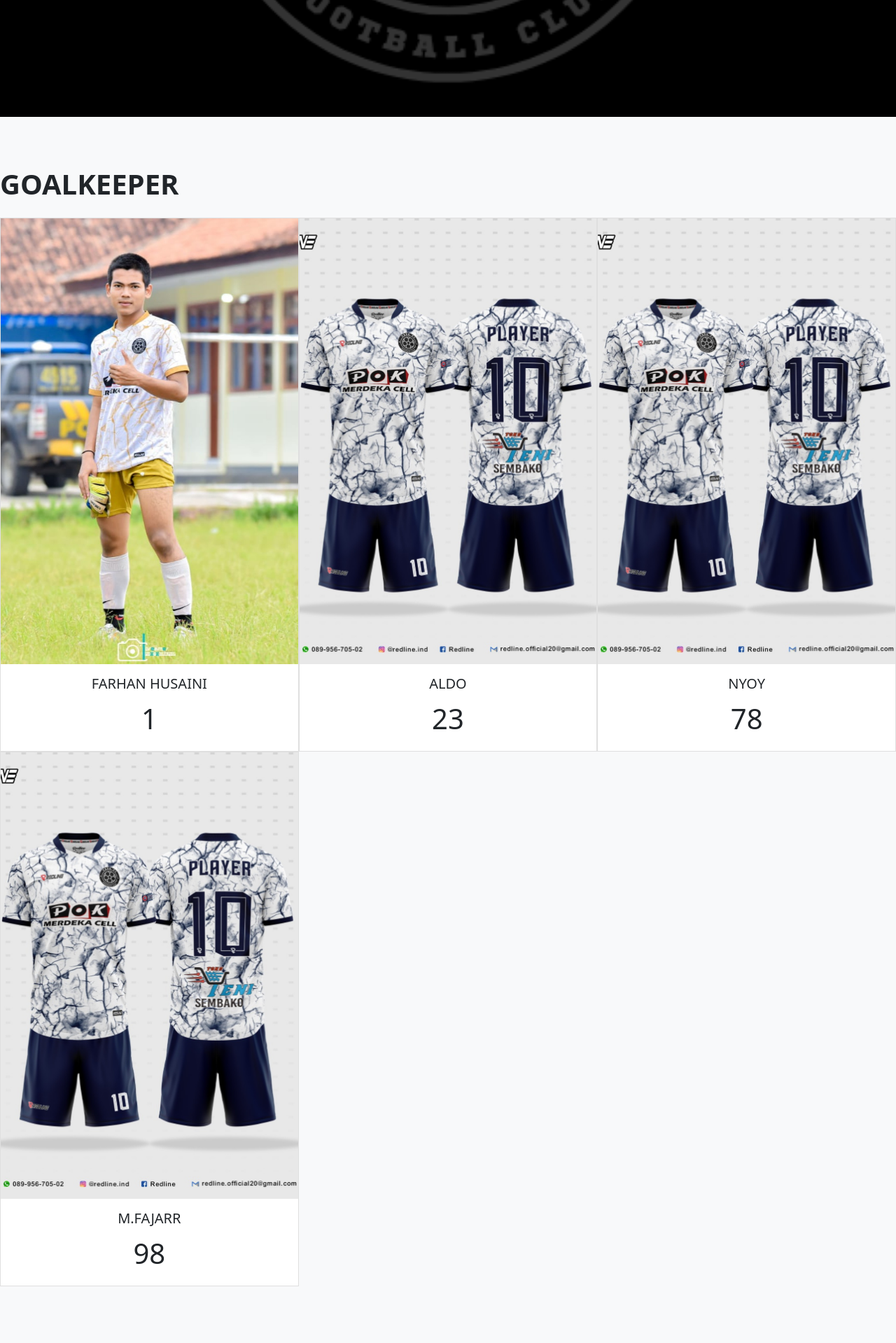
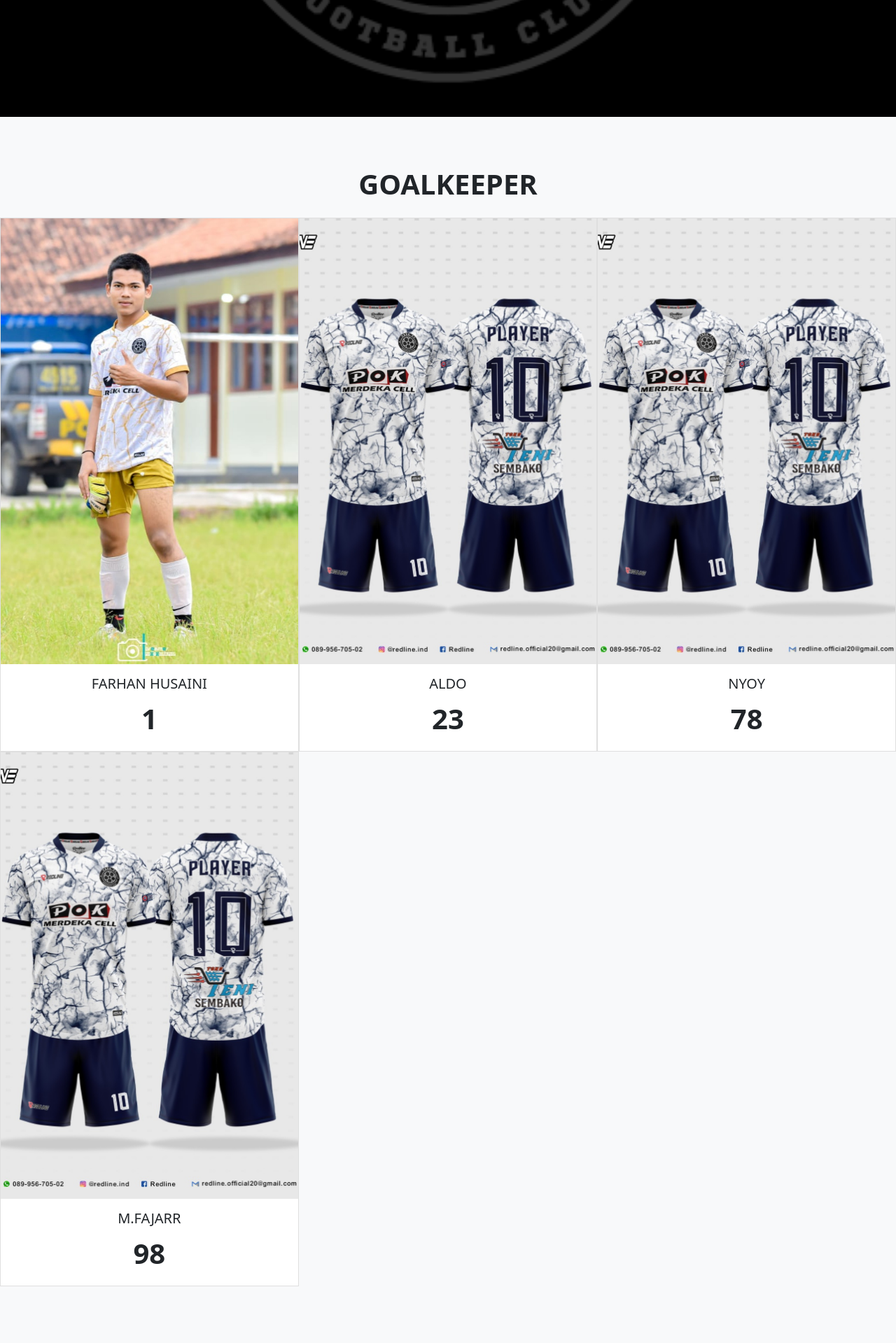
Before and after one commit to tesafc/www2, a Jekyll site: the page built from team.html, in a window 1280 px wide. Shown: the part 643-2562 px from the top of the page at 70% size. Built offline with Jekyll 4.4.1, drawn with Linux system fonts in a browser that asks for light colours.

Commit message:
Update team.html

```diff
--- a/team.html
+++ b/team.html
@@ -8,7 +8,7 @@ image: /assets/img/logo-1.png
   <div class="row row-cols-2 row-cols-md-3 g-0">
     {% assign roles = site.data.team | group_by:"role" %}
     {% for role in roles %}
-      <h1 class="d-block w-100 pt-5 pb-3 mt-4 text-uppercase fw-bold">{{ role.name }}</h1>
+      <h1 class="d-block w-100 pt-5 pb-3 mt-4 text-uppercase text-center fw-bold">{{ role.name }}</h1>
       {% for player in role.items %}
     <div class="col">
       <div class="card rounded-0 h-100">
@@ -19,7 +19,7 @@ image: /assets/img/logo-1.png
         {% endif %}
         <div class="card-body">
           <h5 class="card-title text-center text-uppercase">{{ player.name }}</h5>
-          <p class="card-text text-center fs-1">{{ player.no-punggung }}</p>
+          <p class="card-text text-center fs-1 fw-bold">{{ player.no-punggung }}</p>
         </div>
       </div>
     </div>
```
